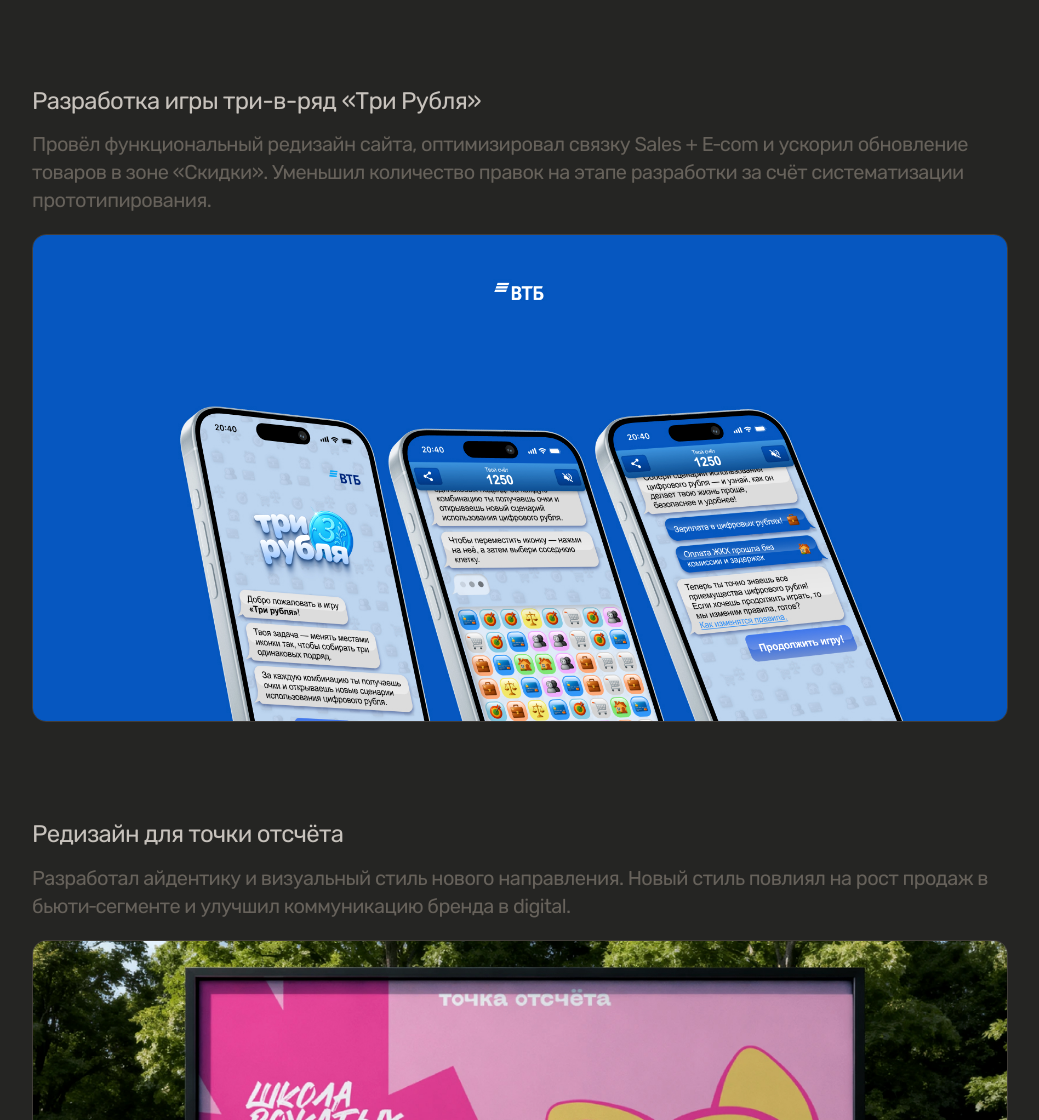
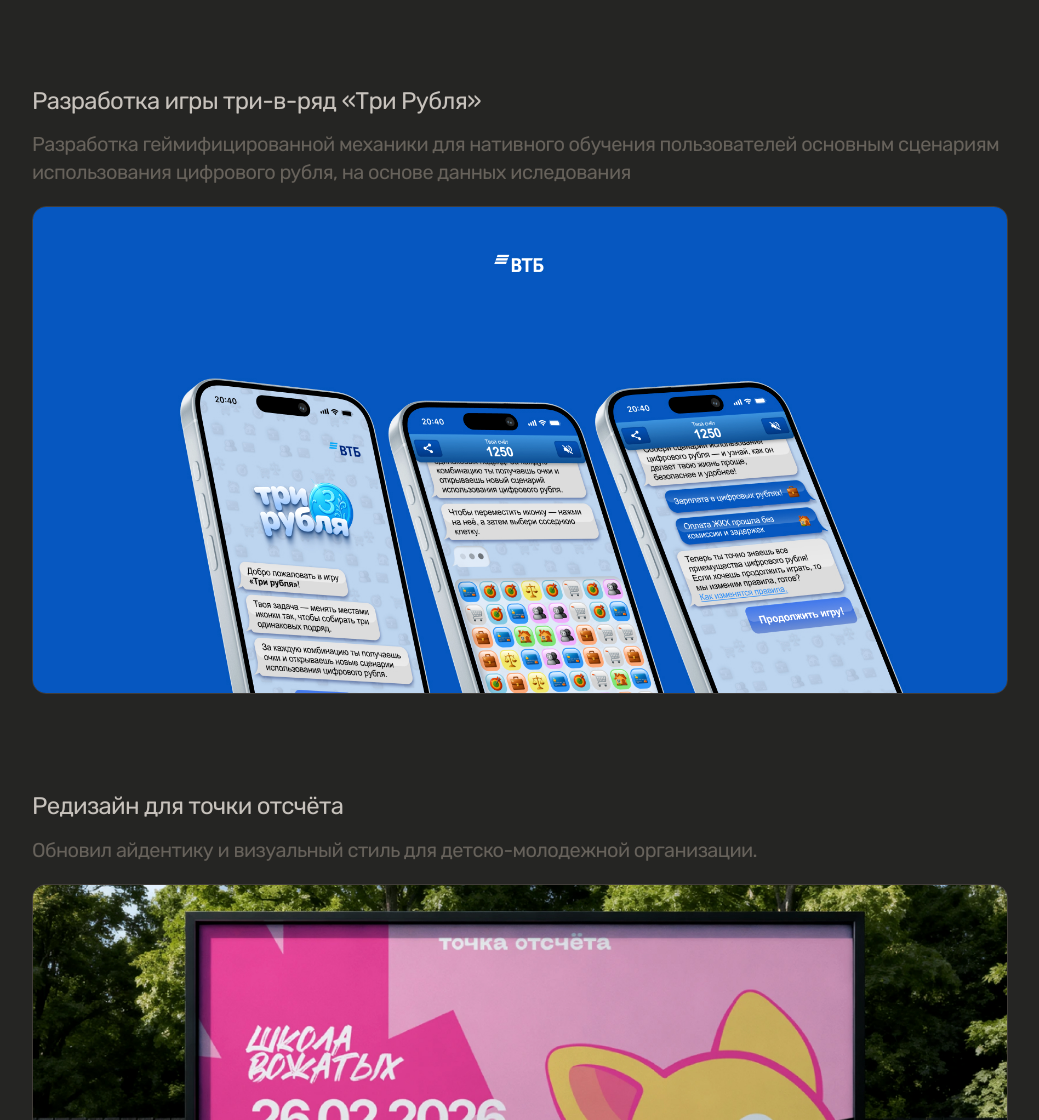
Before and after one commit to chehirskuykot/portfolio, a plain HTML site: page index.html in a window 1280 px wide. Shown: the part 1560-2680 px from the top of the page, without its empty margins (120-1159 px from the left). Drawn offline with nearby package versions, Linux system fonts and the light colour scheme.

Commit message:
Update index.html

```diff
--- a/index.html
+++ b/index.html
@@ -137,9 +137,7 @@
                   Разработка игры три-в-ряд «Три Рубля»
                 </h3>
                 <p class="project-card__desc text-body">
-                  Провёл функциональный редизайн сайта, оптимизировал связку Sales + E‑com
-                  и ускорил обновление товаров в зоне «Скидки». Уменьшил количество правок
-                  на этапе разработки за счёт систематизации прототипирования.
+                  Разработка геймифицированной механики для нативного обучения пользователей основным сценариям использования цифрового рубля, на основе данных иследования
                 </p>
               </header>
               <a class="project-card__media" href="./3inrub.html" aria-label="Проект Три Рубля»">
@@ -157,8 +155,7 @@
                   Редизайн для точки отсчёта
                 </h3>
                 <p class="project-card__desc text-body">
-                  Разработал айдентику и визуальный стиль нового направления. Новый стиль
-                  повлиял на рост продаж в бьюти‑сегменте и улучшил коммуникацию бренда в digital.
+                  Обновил айдентику и визуальный стиль для детско-молодежной организации.
                 </p>
               </header>
               <a class="project-card__media" href="#" aria-label="Проект Yamaguchi">
```
